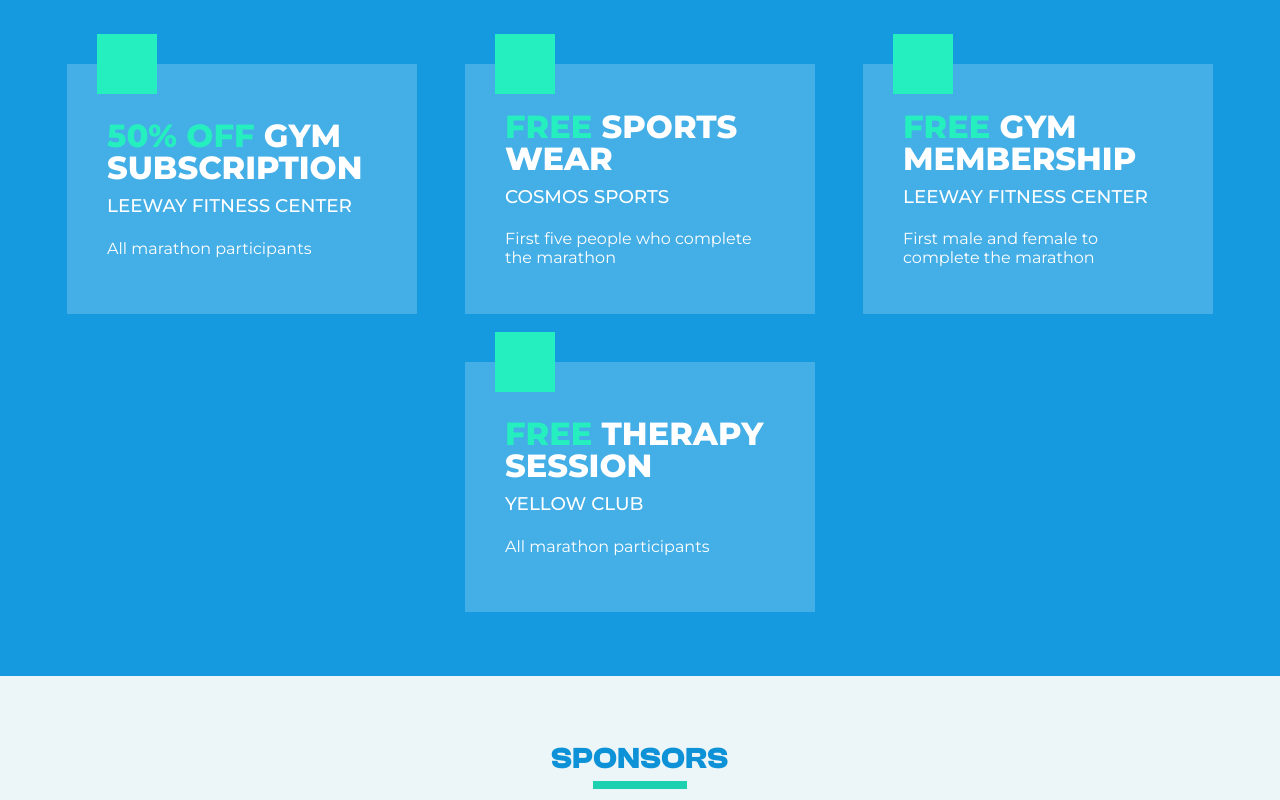
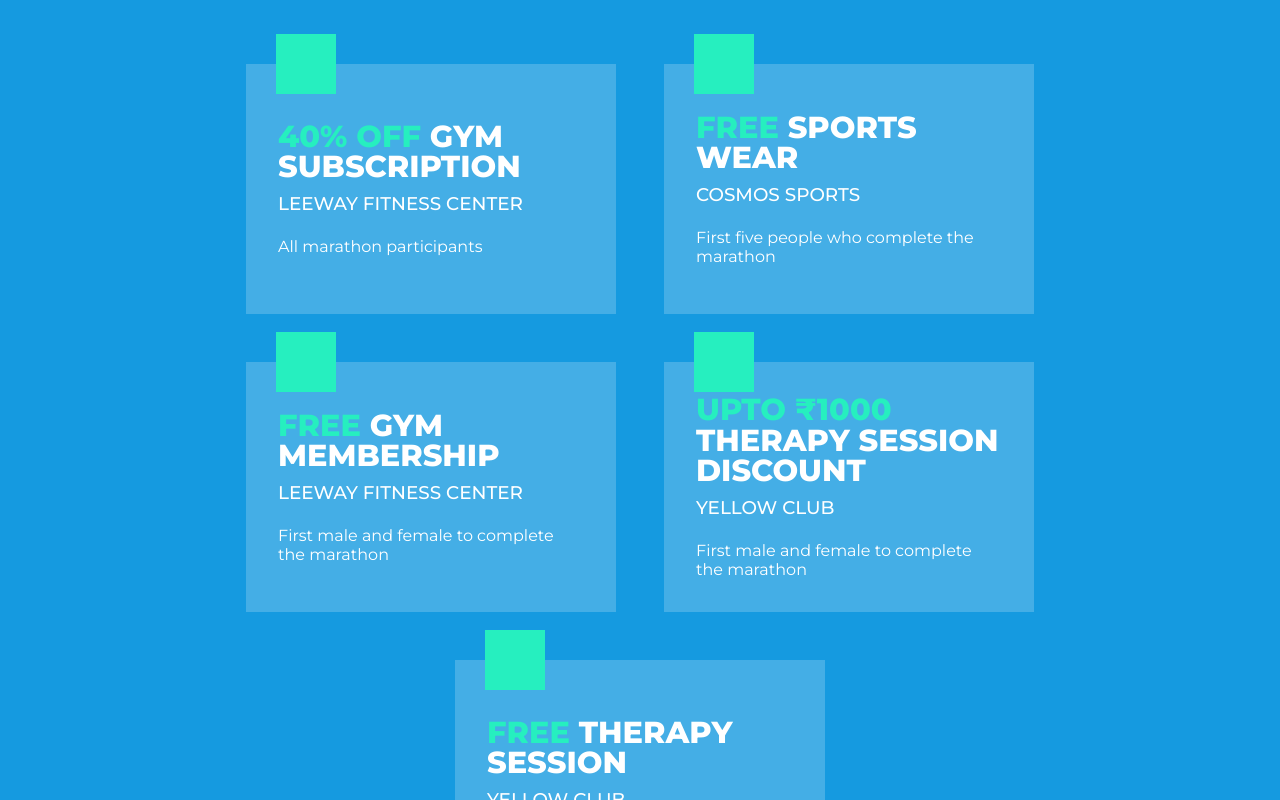
Before and after one commit to Excel2022Web/marathon, a React (Create React App) app: page / in a window 1280 px wide. Shown: the part 1600-2400 px from the top of the page. Built offline with nearby package versions, Linux system fonts and the light colour scheme; what google-maps-react would draw is missing.

Commit message:
🏃‍♀️🏃‍♂️

```diff
--- a/src/components/Perks/Perks.css
+++ b/src/components/Perks/Perks.css
@@ -22,9 +22,9 @@
 
 .perksCard {
     height: 250px;
-    width: 350px;
+    width: 370px;
     background-color: rgba(255, 255, 255, 0.2);
-    padding: 2.5rem;
+    padding: 2.5rem 2rem;
     display: flex;
     align-items: center;
     justify-content: center;
@@ -52,7 +52,7 @@
 .pc_title {
     color: #fff;
     font-family: var(--primary-font);
-    font-size: 2rem;
+    font-size: 1.9rem;
     font-weight: 800;
     line-height: 1;
     text-transform: uppercase;
@@ -99,7 +99,7 @@
     }
 
     .pc_title {
-        font-size: 1.75rem;
+        font-size: 1.6rem;
     }
     .pc_desc {
         font-size: 1.05rem;
--- a/src/components/Perks/Perks.js
+++ b/src/components/Perks/Perks.js
@@ -10,7 +10,7 @@
           <div className='perksCard'>
             <div className='perksSquare' />
             <div className='pc_container'>
-              <h2 className='pc_title'><span>50% off</span> gym subscription</h2>
+              <h2 className='pc_title'><span>40% off</span> gym subscription</h2>
               <h4 className='pc_desc'>LEEWAY FITNESS CENTER</h4>
               <p className='pc_details'>All marathon participants</p>
             </div>
@@ -34,6 +34,14 @@
           <div className='perksCard'>
             <div className='perksSquare' />
             <div className='pc_container'>
+              <h2 className='pc_title'><span>upto ₹1000 </span>therapy session discount</h2>
+              <h4 className='pc_desc'>YELLOW CLUB</h4>
+              <p className='pc_details'>First male and female to complete the marathon</p>
+            </div>
+          </div>
+          <div className='perksCard'>
+            <div className='perksSquare' />
+            <div className='pc_container'>
               <h2 className='pc_title'><span>FREE</span> THERAPY SESSION</h2>
               <h4 className='pc_desc'>YELLOW CLUB</h4>
               <p className='pc_details'>All marathon participants</p>
```
